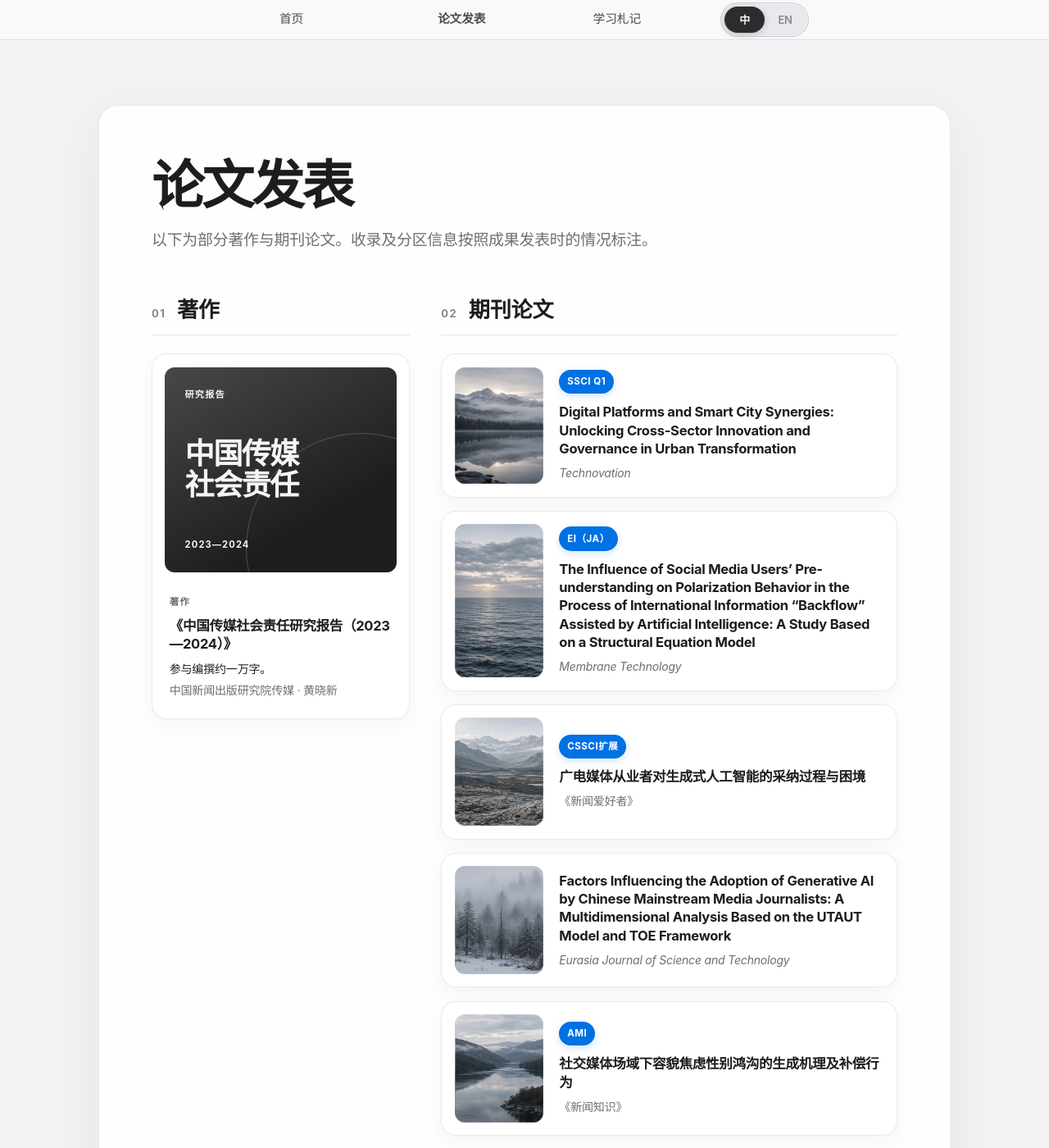
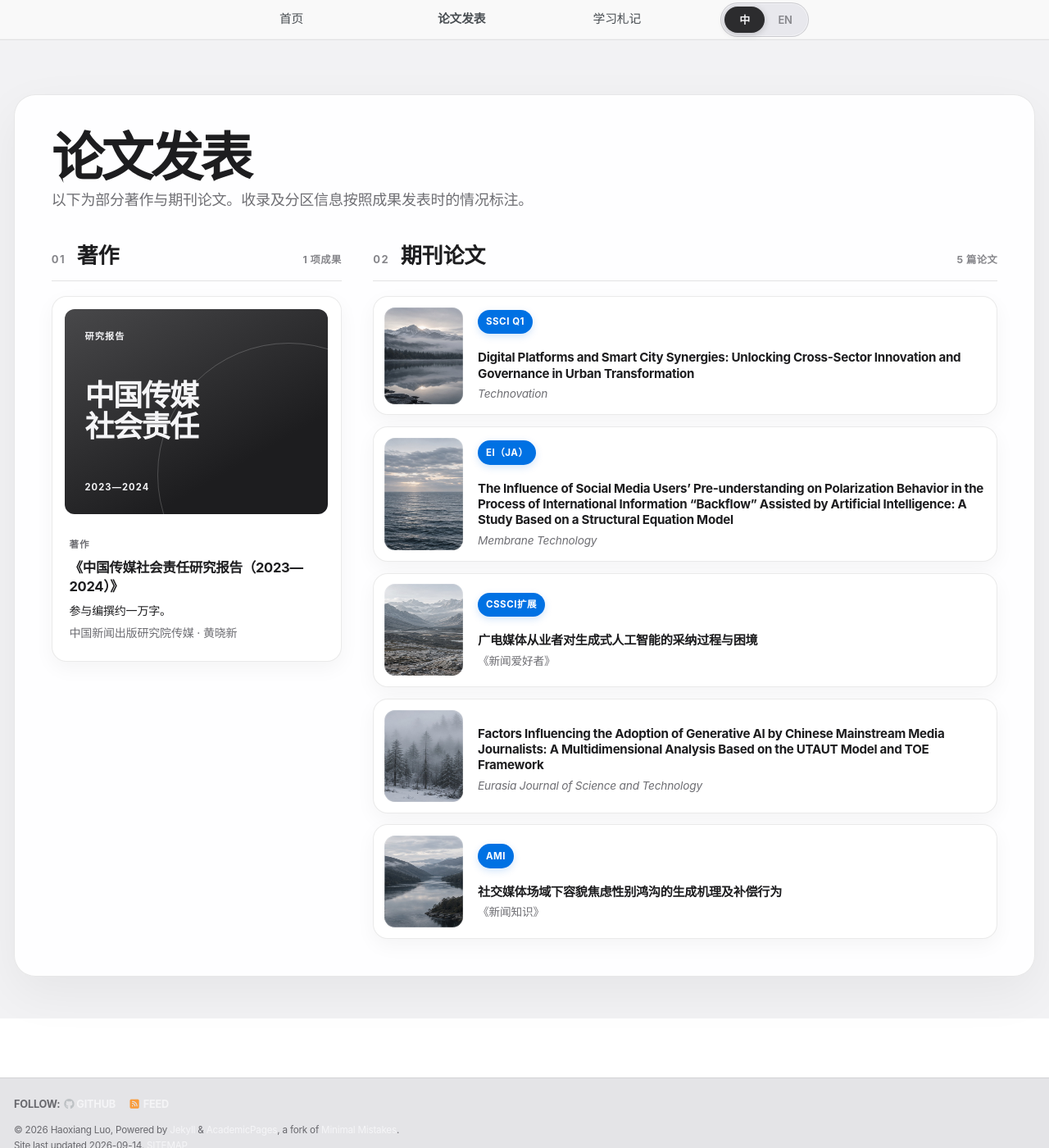
Before and after one commit to HaoxiangLuo/HaoxiangLuo.github.io, a Jekyll site: the page built from _pages/publications-zh.html, in a window 1280 px wide and 1400 px high. Shown: the whole window at 82% size. Built offline with Jekyll 4.4.1, drawn with Linux system fonts in a browser that asks for light colours; a style sheet for code colours, icons or effects is not loaded.

Commit message:
Refine publication reading experience

```diff
--- a/_pages/publications-zh.html
+++ b/_pages/publications-zh.html
@@ -11,11 +11,11 @@ translation_url: /publications/
 
 <div class="publication-board">
   <section class="publication-column publication-column--book">
-    <div class="publication-section-heading"><span>01</span><h2>著作</h2></div>
+    <div class="publication-section-heading"><span>01</span><h2>著作</h2><small>1 项成果</small></div>
     <article class="publication-card publication-card--featured"><div class="publication-cover publication-cover--book" aria-hidden="true"><span>研究报告</span><strong>中国传媒<br>社会责任</strong><small>2023—2024</small></div><div class="publication-card__body"><span class="publication-badge">著作</span><h3>《中国传媒社会责任研究报告（2023—2024）》</h3><p>参与编撰约一万字。</p><p class="publication-meta">中国新闻出版研究院传媒 · 黄晓新</p></div></article>
   </section>
   <section class="publication-column publication-column--articles">
-    <div class="publication-section-heading"><span>02</span><h2>期刊论文</h2></div>
+    <div class="publication-section-heading"><span>02</span><h2>期刊论文</h2><small>5 篇论文</small></div>
     <div class="publication-card-list">
       <article class="publication-card"><div class="publication-cover publication-cover--nature publication-cover--nature-1" aria-hidden="true"></div><div class="publication-card__body"><span class="publication-badge publication-badge--rank">SSCI Q1</span><h3>Digital Platforms and Smart City Synergies: Unlocking Cross-Sector Innovation and Governance in Urban Transformation</h3><p class="publication-meta"><em>Technovation</em></p></div></article>
       <article class="publication-card"><div class="publication-cover publication-cover--nature publication-cover--nature-2" aria-hidden="true"></div><div class="publication-card__body"><span class="publication-badge publication-badge--rank">EI（JA）</span><h3>The Influence of Social Media Users’ Pre-understanding on Polarization Behavior in the Process of International Information “Backflow” Assisted by Artificial Intelligence: A Study Based on a Structural Equation Model</h3><p class="publication-meta"><em>Membrane Technology</em></p></div></article>
--- a/_pages/publications.html
+++ b/_pages/publications.html
@@ -11,14 +11,14 @@ translation_url: /zh/publications/
 
 <div class="publication-board">
   <section class="publication-column publication-column--book">
-    <div class="publication-section-heading"><span>01</span><h2>Book</h2></div>
+    <div class="publication-section-heading"><span>01</span><h2>Book</h2><small>1 work</small></div>
     <article class="publication-card publication-card--featured">
       <div class="publication-cover publication-cover--book" aria-hidden="true"><span>RESEARCH REPORT</span><strong>中国传媒<br>社会责任</strong><small>2023—2024</small></div>
       <div class="publication-card__body"><span class="publication-badge">BOOK</span><h3>《中国传媒社会责任研究报告（2023—2024）》</h3><p>Participating author (approximately 10,000 Chinese characters).</p><p class="publication-meta">China Press Publication Radio and Television Research Institute · Huang Xiaoxin</p></div>
     </article>
   </section>
   <section class="publication-column publication-column--articles">
-    <div class="publication-section-heading"><span>02</span><h2>Journal Articles</h2></div>
+    <div class="publication-section-heading"><span>02</span><h2>Journal Articles</h2><small>5 articles</small></div>
     <div class="publication-card-list">
       <article class="publication-card"><div class="publication-cover publication-cover--nature publication-cover--nature-1" aria-hidden="true"></div><div class="publication-card__body"><span class="publication-badge publication-badge--rank">SSCI Q1</span><h3>Digital Platforms and Smart City Synergies: Unlocking Cross-Sector Innovation and Governance in Urban Transformation</h3><p class="publication-meta"><em>Technovation</em></p></div></article>
       <article class="publication-card"><div class="publication-cover publication-cover--nature publication-cover--nature-2" aria-hidden="true"></div><div class="publication-card__body"><span class="publication-badge publication-badge--rank">EI（JA）</span><h3>The Influence of Social Media Users’ Pre-understanding on Polarization Behavior in the Process of International Information “Backflow” Assisted by Artificial Intelligence: A Study Based on a Structural Equation Model</h3><p class="publication-meta"><em>Membrane Technology</em></p></div></article>
--- a/assets/css/main.scss
+++ b/assets/css/main.scss
@@ -674,6 +674,130 @@ body {
   }
 }
 
+/* Publication reading pass: denser first view, calmer hierarchy, faster scanning. */
+body.inner-page:has(.publication-board) #main {
+  max-width: 1280px;
+  padding-top: clamp(1.25rem, 2.5vw, 2rem);
+  padding-bottom: clamp(2rem, 4vw, 4rem);
+}
+
+body.inner-page:has(.publication-board) .archive {
+  max-width: none;
+  padding: clamp(2rem, 3.5vw, 3.5rem);
+  border-radius: 26px;
+}
+
+body.inner-page:has(.publication-board) .page__title {
+  margin: 0 0 0.85rem;
+  font-size: clamp(2.8rem, 5vw, 4.35rem);
+  line-height: 0.98;
+  letter-spacing: -0.055em;
+}
+
+.publication-intro {
+  max-width: 660px;
+  margin-bottom: clamp(1.8rem, 3vw, 2.6rem);
+  font-size: 1rem;
+  line-height: 1.55;
+}
+
+.publication-board {
+  grid-template-columns: minmax(270px, 0.72fr) minmax(0, 1.55fr);
+  gap: clamp(1.5rem, 3vw, 2.5rem);
+}
+
+.publication-section-heading {
+  min-height: 42px;
+  margin-bottom: 1rem;
+}
+
+.publication-section-heading small {
+  margin-left: auto;
+  color: #86868b;
+  font-size: 0.68rem;
+  font-weight: 650;
+  letter-spacing: 0.04em;
+  text-transform: uppercase;
+  white-space: nowrap;
+}
+
+.publication-column--book .publication-card--featured {
+  position: sticky;
+  top: 4.5rem;
+}
+
+.publication-card-list {
+  gap: 0.75rem;
+}
+
+.publication-column--articles .publication-card {
+  grid-template-columns: 96px minmax(0, 1fr);
+  min-height: 132px;
+  padding: 0.72rem;
+  gap: 0.9rem;
+}
+
+.publication-column--articles .publication-cover--nature {
+  width: 96px;
+  min-height: 112px;
+  border-radius: 13px;
+}
+
+.publication-column--articles .publication-card__body {
+  align-self: center;
+}
+
+.publication-column--articles .publication-card h3 {
+  margin: 0.45rem 0 0.35rem;
+  font-size: clamp(0.84rem, 1.05vw, 0.95rem);
+  line-height: 1.28;
+  letter-spacing: -0.018em;
+}
+
+.publication-column--articles .publication-meta {
+  font-size: 0.76rem;
+  line-height: 1.35;
+}
+
+.publication-badge--rank {
+  padding: 0.3rem 0.58rem;
+  font-size: 0.64rem;
+  letter-spacing: 0.025em;
+  box-shadow: 0 3px 10px rgba(0, 113, 227, 0.18);
+}
+
+@media (max-width: 767px) {
+  body.inner-page:has(.publication-board) .archive {
+    padding: 1.5rem 1rem;
+    border-radius: 20px;
+  }
+
+  body.inner-page:has(.publication-board) .page__title {
+    font-size: clamp(2.35rem, 12vw, 3.25rem);
+  }
+
+  .publication-board {
+    grid-template-columns: 1fr;
+  }
+
+  .publication-column--book .publication-card--featured {
+    position: static;
+  }
+
+  .publication-column--articles .publication-card {
+    grid-template-columns: 82px minmax(0, 1fr);
+    min-height: 118px;
+    padding: 0.62rem;
+    gap: 0.75rem;
+  }
+
+  .publication-column--articles .publication-cover--nature {
+    width: 82px;
+    min-height: 98px;
+    border-radius: 11px;
+  }
+}
+
 /* Compact home composition, segmented language control, and rank labels. */
 body.home-page .sidebar {
   color: #f5f5f7;
```
